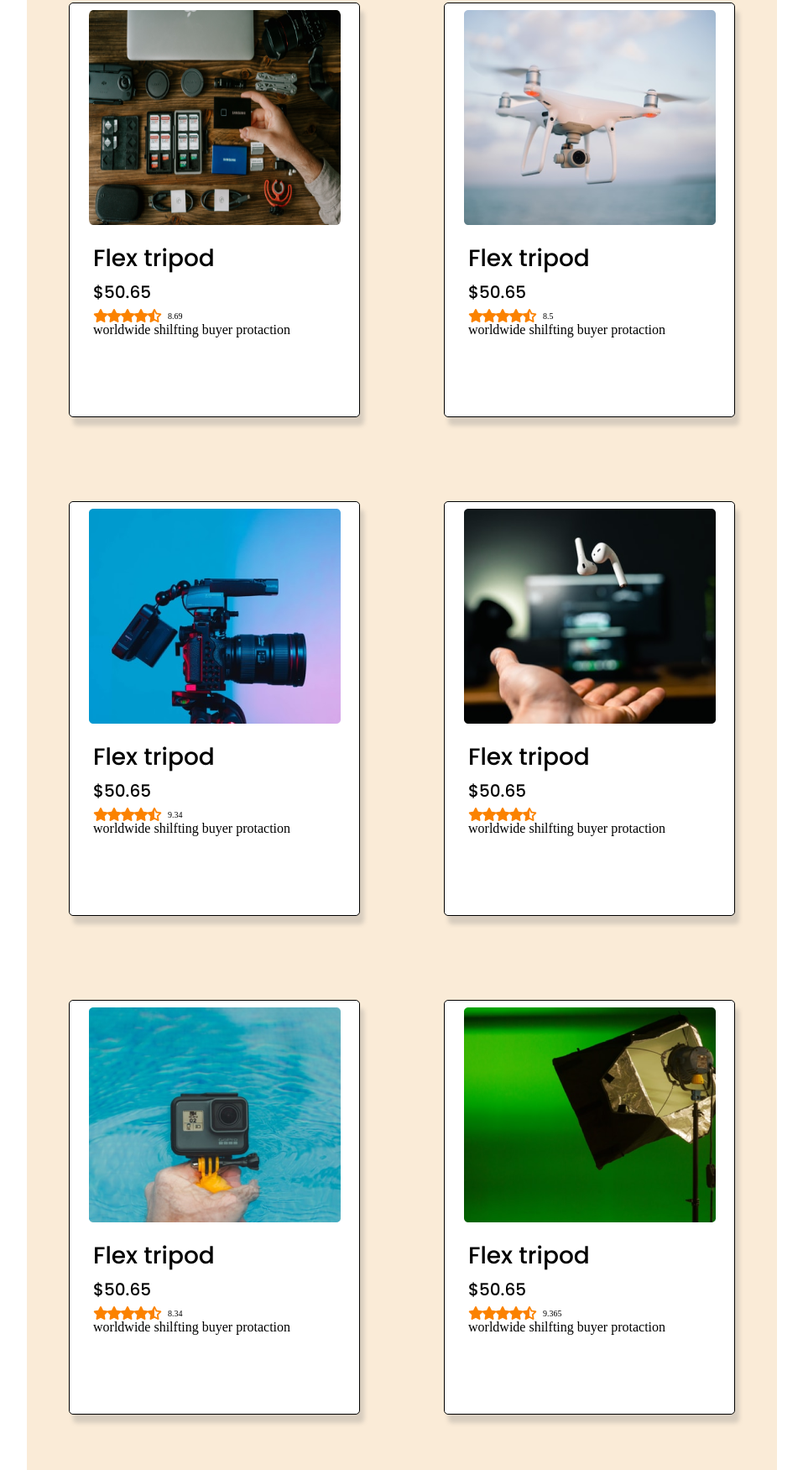
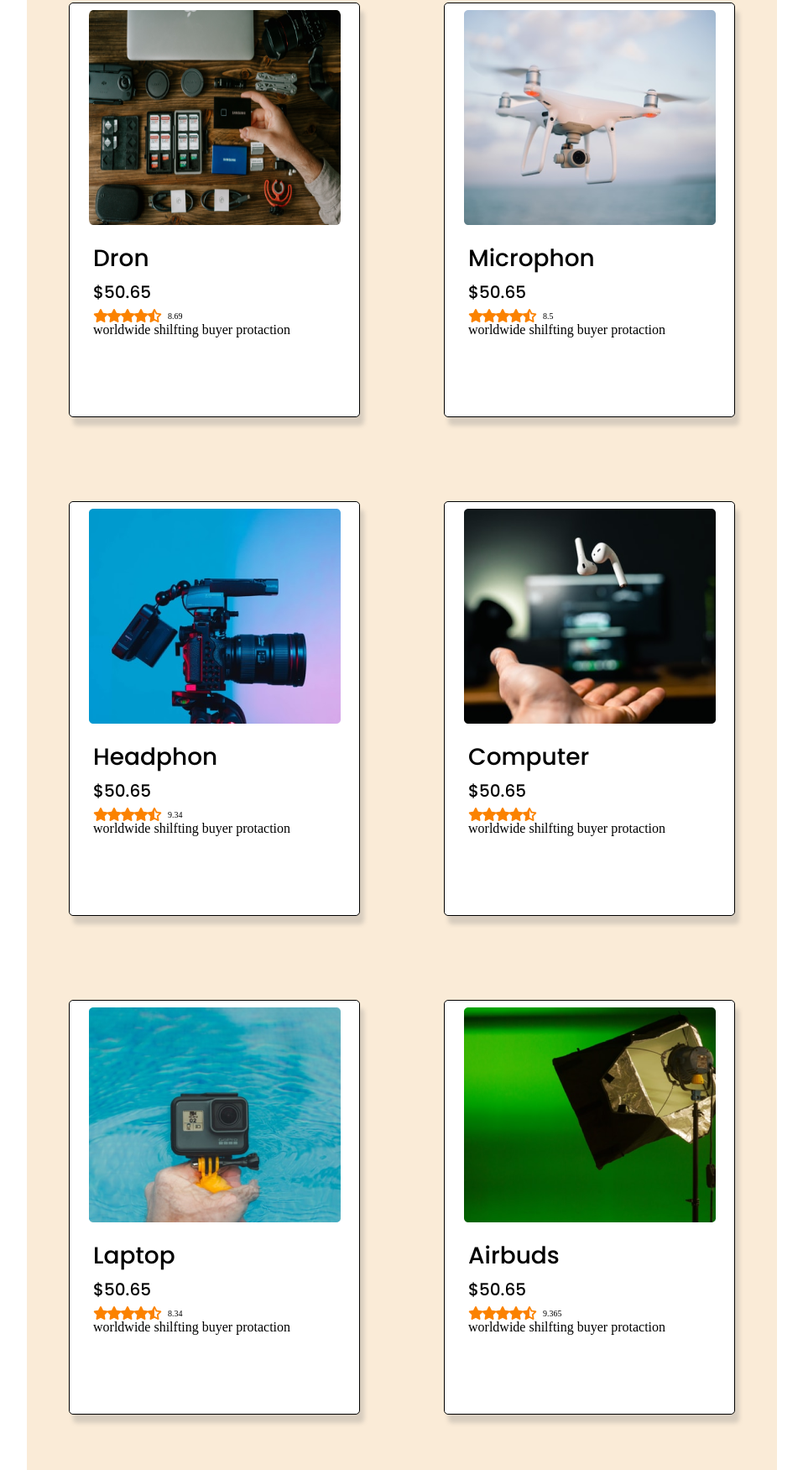
Before and after one commit to Abdullah5-boop/influencer-gear, a plain HTML site: page index.html in a window 1280 px wide. Shown: the part 489-2240 px from the top of the page at 84% size, without its empty margins (161-1118 px from the left). Drawn offline with Linux system fonts and the light colour scheme.

Commit message:
2nd time

```diff
--- a/index.html
+++ b/index.html
@@ -7,7 +7,7 @@
         <!-- font awsome -->
         <script src="https://kit.fontawesome.com/855978b701.js" crossorigin="anonymous"></script>
         <!-- ---------- -->
-    <title>Document</title>
+    <title>Influencer</title>
     <link rel="stylesheet" href="style.css">
 </head>
 <body>
@@ -18,7 +18,8 @@
                 <div class="sec1div1-div1">
                     <div class="set">
                     <h1 class="forh1">Start your journey as Influencer</h1>
-                    <p>Lorem ipsum dolor sit amet, consectetur adipisicing elit. Quibusdam, eosl. Lorem ipsum dolor sit amet, consectetur adipisicing elit. Sed aliquid earum voluptates animi dignissimos voluptatum aspernatur, id laudantium reiciendis
+                    <p>the power to affect the purchasing decisions of others because of his or her authority, knowledge, position, or relationship with his or her audience.
+                        a following in a distinct niche, with whom he or she actively engages. The size of the following depends on the size of his/her topic of the niche.
                         <div class="btn"> <button>click me <i class="fas fa-arrow-right"></i></button></div>
                     </p>
 
@@ -53,7 +54,7 @@
                 </div>
                 <div class="dis">
                     <div class="h1box">
-                    <h1>Flex tripod <p>$50.65</p></h1>
+                    <h1>Dron<p>$50.65</p></h1>
                     </div>
                     <div class="rating">
                     <div class="awsome">
@@ -82,7 +83,7 @@
                 </div>
                 <div class="dis">
                     <div class="h1box">
-                    <h1>Flex tripod <p>$50.65</p></h1>
+                    <h1>Microphon<p>$50.65</p></h1>
                     </div>
                     <div class=" rating">
                     <div class="awsome">
@@ -110,7 +111,7 @@
                 </div>
                 <div class="dis">
                     <div class="h1box">
-                    <h1>Flex tripod <p>$50.65</p></h1>
+                    <h1>Headphon<p>$50.65</p></h1>
                     </div>
                     <div class="rating">
                     <div class="awsome">
@@ -137,7 +138,7 @@
                 </div>
                 <div class="dis">
                     <div class="h1box">
-                    <h1>Flex tripod <p>$50.65</p></h1>
+                    <h1>Computer<p>$50.65</p></h1>
                     </div>
                     <div class="awsome">
                         <i class="fas fa-star awsomcolor"></i>
@@ -162,7 +163,7 @@
                 </div>
                 <div class="dis">
                     <div class="h1box">
-                    <h1>Flex tripod <p>$50.65</p></h1>
+                    <h1>Laptop<p>$50.65</p></h1>
                     </div>
                     <div class="rating">
                     <div class="awsome">
@@ -190,7 +191,7 @@
                 </div>
                 <div class="dis">
                     <div class="h1box">
-                    <h1>Flex tripod <p>$50.65</p></h1>
+                    <h1>Airbuds<p>$50.65</p></h1>
                     </div>
                     <div class="rating">
                     <div class="awsome">
@@ -218,7 +219,7 @@
                 </div>
                 <div class="dis">
                     <div class="h1box">
-                    <h1>Flex tripod <p>$50.65</p></h1>
+                    <h1>Lighting set <p>$50.65</p></h1>
                     </div>
                     <div class="rating">
                     <div class="awsome">
@@ -246,7 +247,7 @@
                 </div>
                 <div class="dis">
                     <div class="h1box">
-                    <h1>Flex tripod <p>$50.65</p></h1>
+                    <h1>Photoshoot<p>$50.65</p></h1>
                     </div>
                     <div class="rating">
                     <div class="awsome">
```
